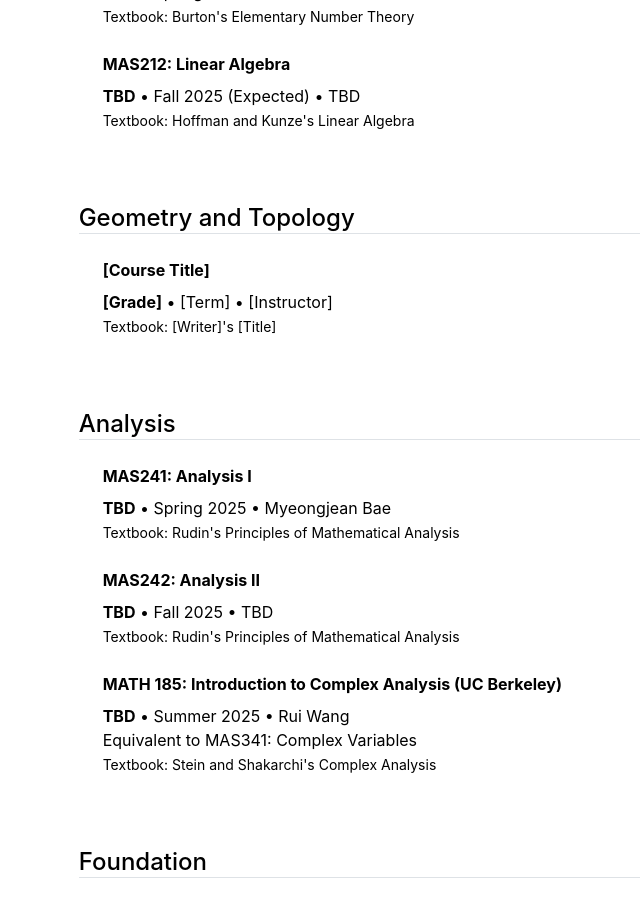
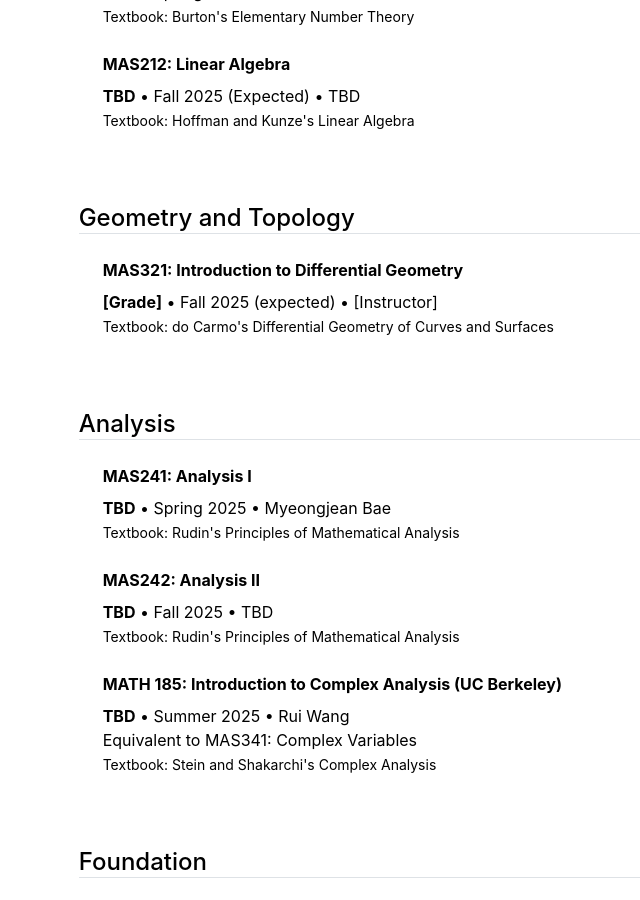
Before and after one commit to mino-jeong/mino-jeong.github.io, a Jekyll site: the page built from coursework-field.md, in a window 1280 px wide and 900 px high, scrolled down 405 px. Shown: the whole window, without its empty margins (44-684 px from the left). Built offline with Jekyll 4.4.1, drawn with Linux system fonts in a browser that asks for light colours.

Commit message:
Update 2-geometry.yml

```diff
--- a/_data/coursework-field/2-geometry.yml
+++ b/_data/coursework-field/2-geometry.yml
@@ -1,3 +1,3 @@
-- title: '[Course Title]'
-  description: '<strong>[Grade]</strong> • [Term] • [Instructor]'
-  textbook: "[Writer]'s [Title]"
+- title: 'MAS321: Introduction to Differential Geometry'
+  description: '<strong>[Grade]</strong> • Fall 2025 (expected) • [Instructor]'
+  textbook: "do Carmo's Differential Geometry of Curves and Surfaces"
```
